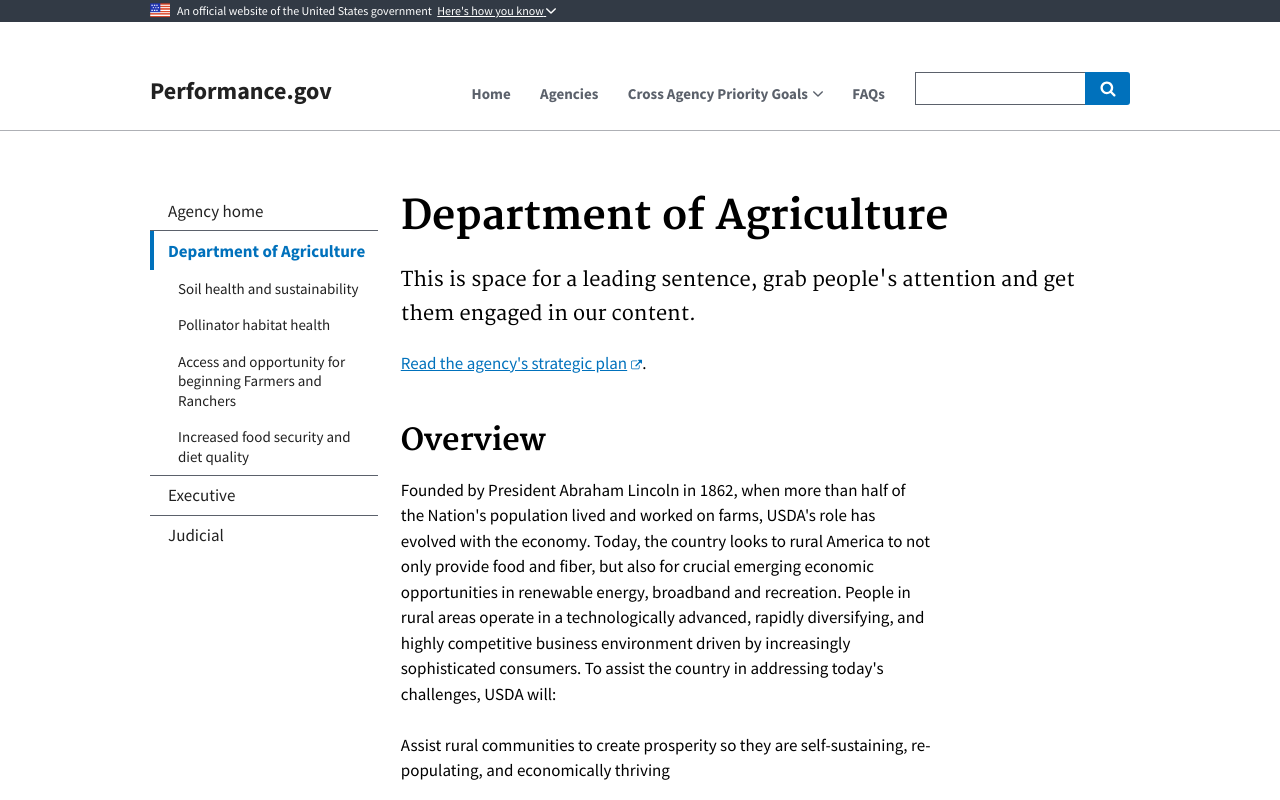
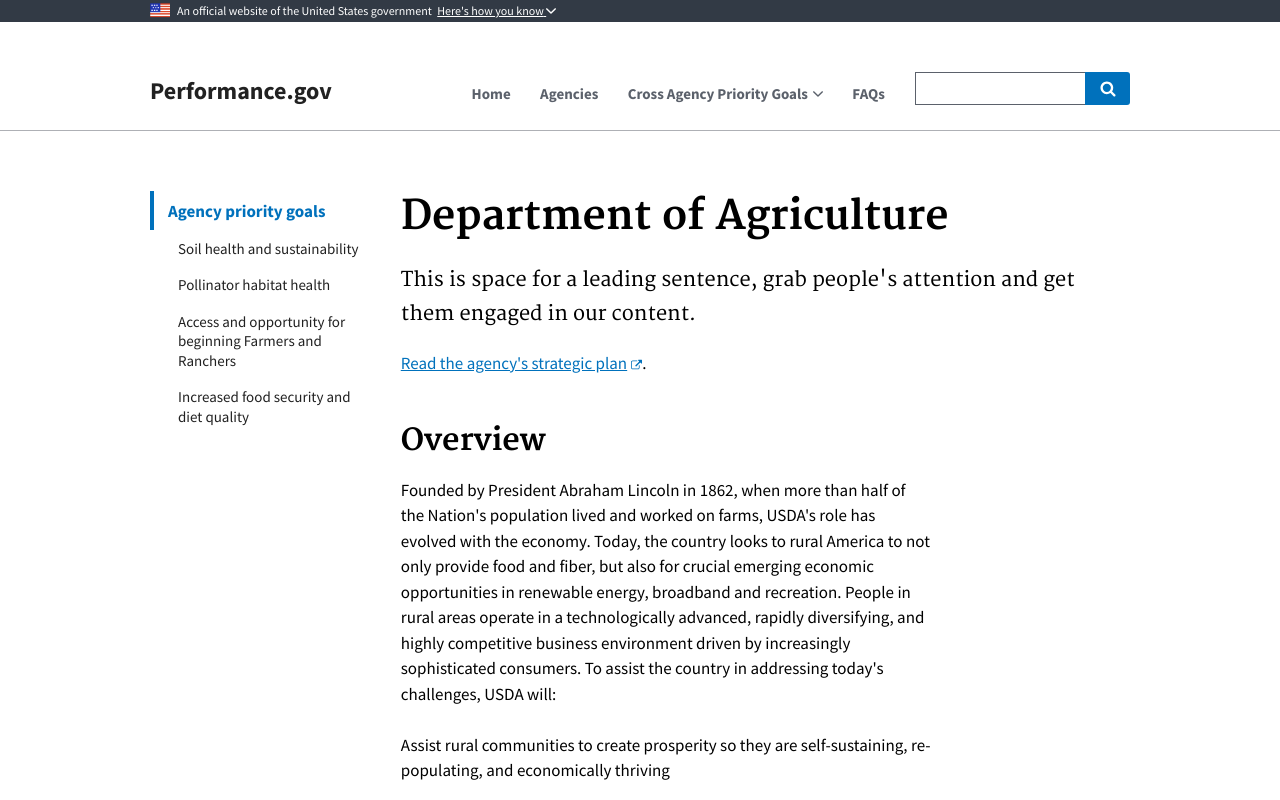
Before and after one commit to meganlooff/performance-dot-gov-1, a plain HTML site: page agencies/agriculture.html in a window 1280 px wide. Shown: the top 800 px of the page. Drawn offline with Linux system fonts and the light colour scheme; files whose address does not match are found by name.

Commit message:
I'm going to sleep now edits (pt. 2)

```diff
--- a/agencies/agriculture.html
+++ b/agencies/agriculture.html
@@ -108,10 +108,7 @@
     <aside class="usa-width-one-fourth usa-layout-docs-sidenav">
       <ul class="usa-sidenav-list">
         <li>
-          <a href="#">Agency home</a>
-        </li>
-        <li>
-          <a class="usa-current" href="agriculture.html">Department of Agriculture</a>
+          <a class="usa-current" href="agriculture.html">Agency priority goals</a>
           <ul class="usa-sidenav-sub_list">
             <li>
               <a href="#">Soil health and sustainability</a>
@@ -126,12 +123,6 @@
               <a href="#">Increased food security and diet quality</a>
             </li>
           </ul>
-        </li>
-        <li>
-          <a href="#">Executive</a>
-        </li>
-        <li>
-          <a href="#">Judicial</a>
         </li>
       </ul>
     </aside>
```
